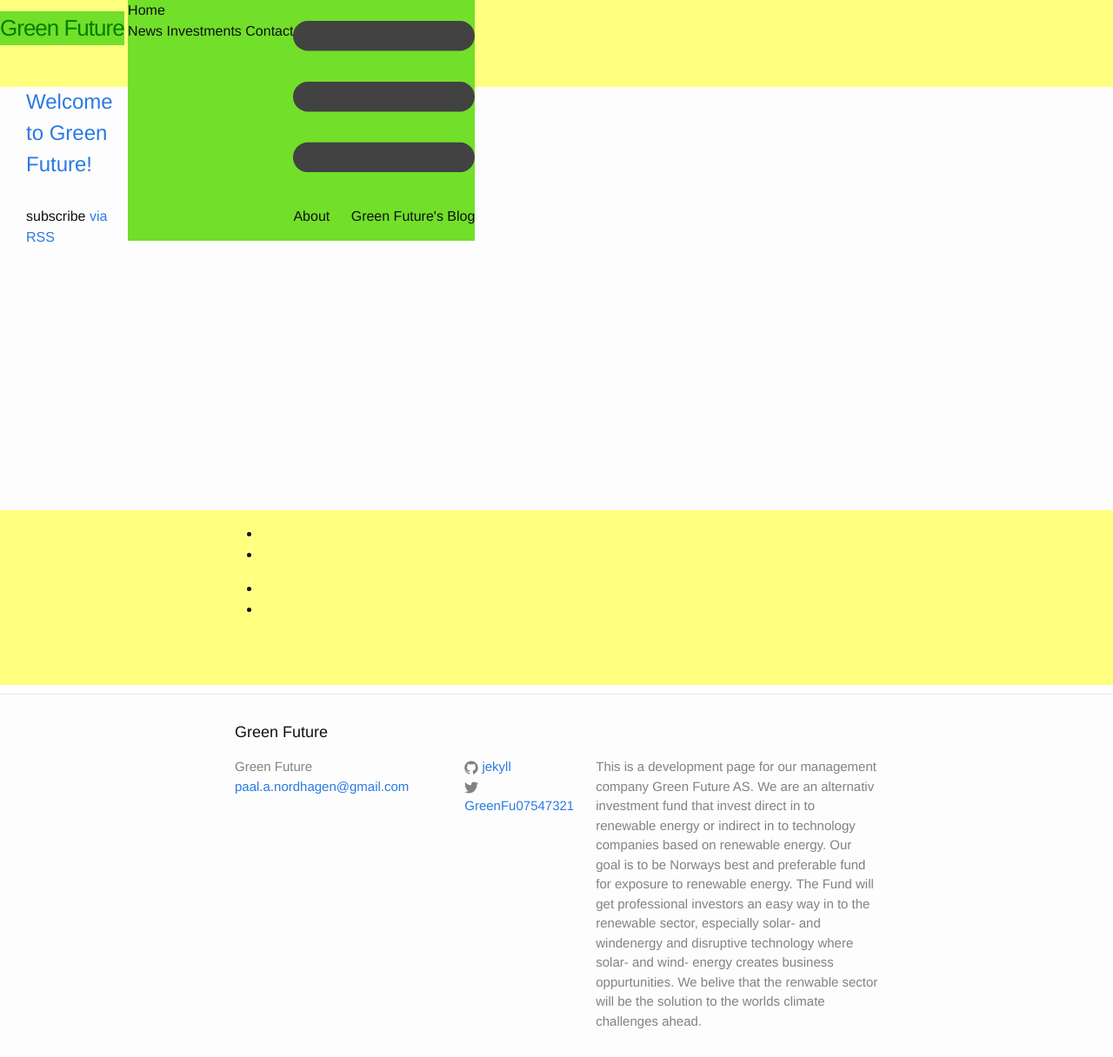
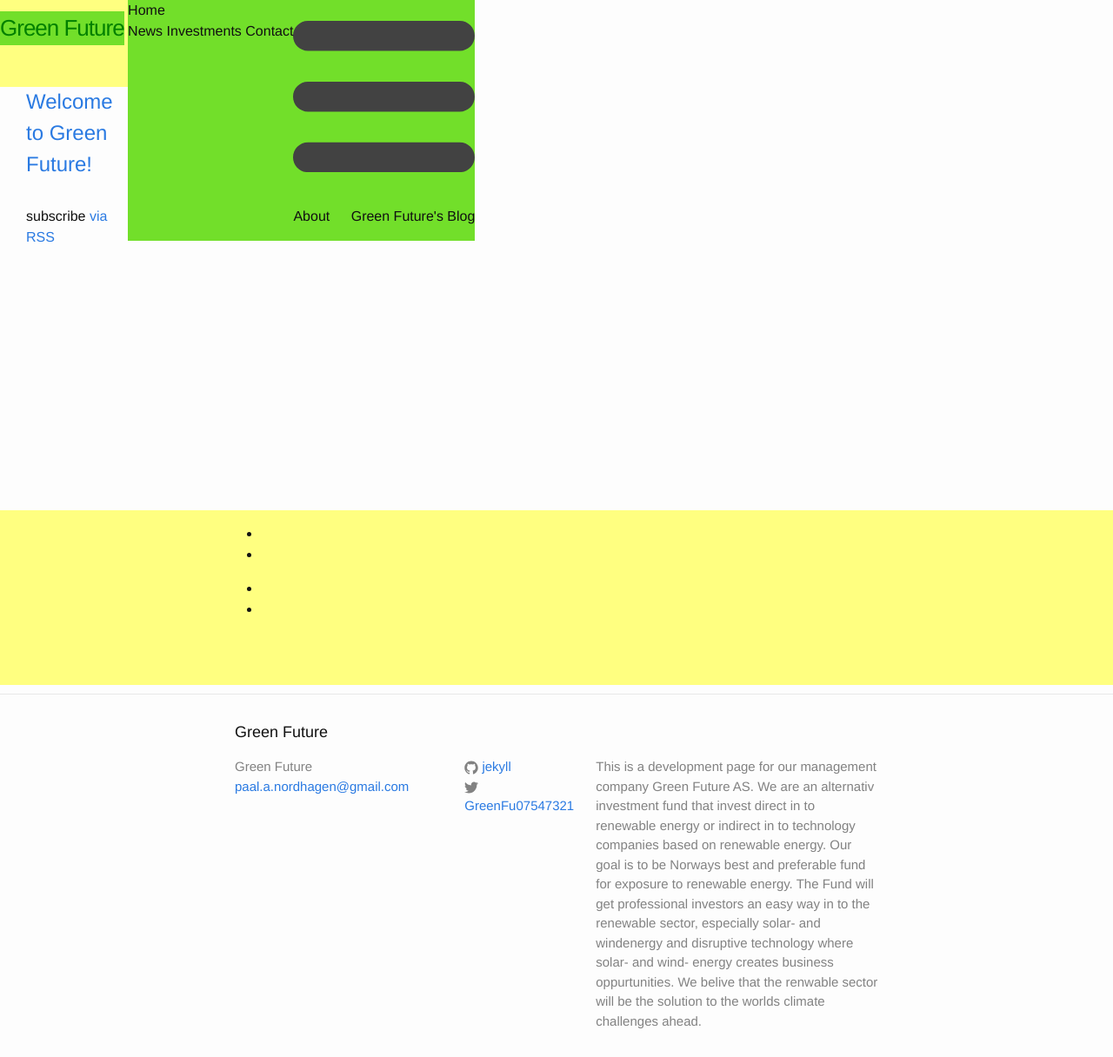
Before and after one commit to Paal-August/Paal-August.github.io, a Jekyll site: the page built from index.html, in a window 1280 px wide. Shown: the whole page at 87% size. Built offline with Jekyll 4.4.1, drawn with Linux system fonts in a browser that asks for light colours.

Commit message:
Update _layout.scss

```diff
--- a/_sass/_layout.scss
+++ b/_sass/_layout.scss
@@ -17,8 +17,8 @@
   margin: auto;
   grid-gap: 0px;
   grid-area: 1 / 1 / 2/8;
-  width:100%;
-  position:absolute;
+  width:100%lute;
+  position:fixed;
 
   justify-items:center;
   justify-content:center;
```
